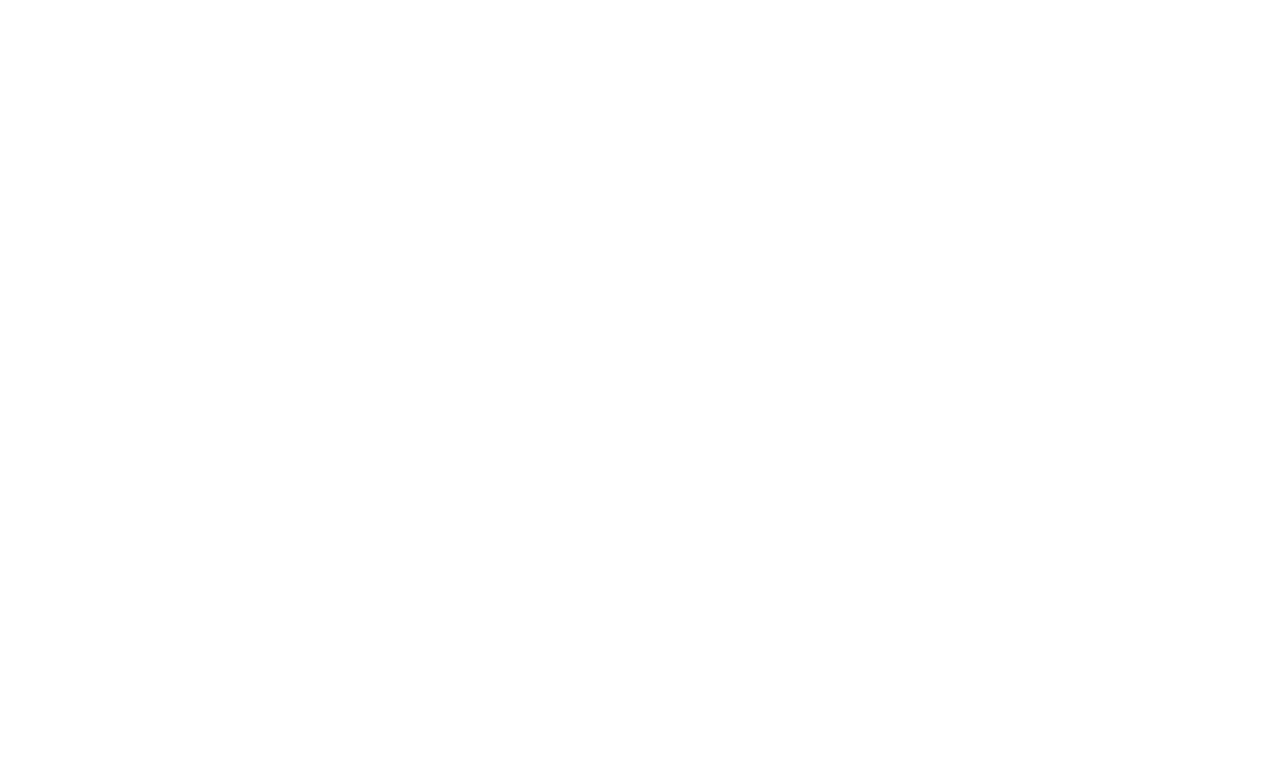
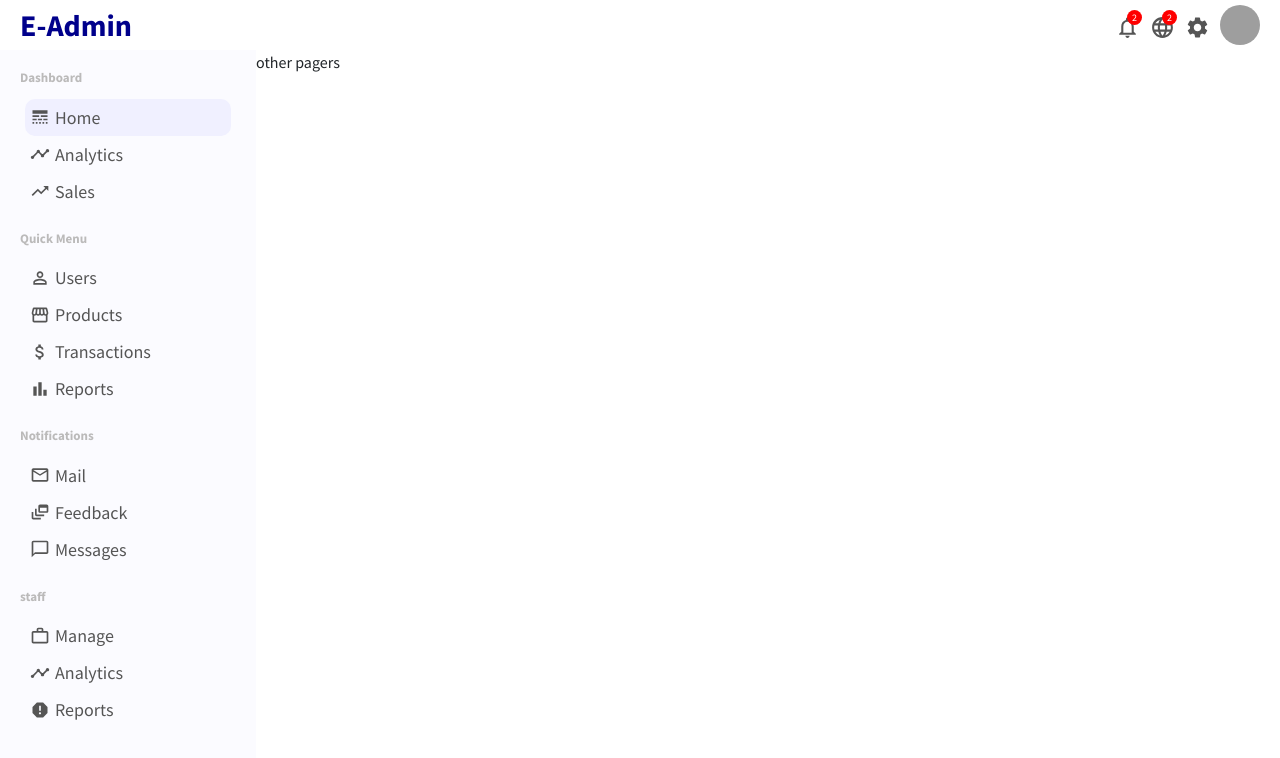
Before and after one commit to team4fwd/e-commerce, a React (Create React App) app in the folder client/: page /admin in a window 1280 px wide. Before the commit this address had no page. Shown: the top 758 px of the page. Built offline with nearby package versions, Linux system fonts and the light colour scheme; grey boxes are pictures that could not be loaded.

Commit message:
add admin panel layout

```diff
--- a/client/package.json
+++ b/client/package.json
@@ -10,6 +10,7 @@
     "react": "^17.0.0",
     "react-bootstrap": "^2.2.2",
     "react-dom": "^17.0.0",
+    "react-icons": "^4.3.1",
     "react-redux": "^7.2.8",
     "react-router-dom": "^6.3.0",
     "react-scripts": "5.0.0",
--- a/client/public/index.html
+++ b/client/public/index.html
@@ -10,20 +10,11 @@
       content="Web site created using create-react-app"
     />
     <link rel="apple-touch-icon" href="%PUBLIC_URL%/logo192.png" />
-    <!--
-      manifest.json provides metadata used when your web app is installed on a
-      user's mobile device or desktop. See https://developers.google.com/web/fundamentals/web-app-manifest/
-    -->
     <link rel="manifest" href="%PUBLIC_URL%/manifest.json" />
-    <!--
-      Notice the use of %PUBLIC_URL% in the tags above.
-      It will be replaced with the URL of the `public` folder during the build.
-      Only files inside the `public` folder can be referenced from the HTML.
-
-      Unlike "/favicon.ico" or "favicon.ico", "%PUBLIC_URL%/favicon.ico" will
-      work correctly both with client-side routing and a non-root public URL.
-      Learn how to configure a non-root public URL by running `npm run build`.
-    -->
+    <link
+      href="https://fonts.googleapis.com/css2?family=Source+Sans+Pro:wght@200;300;400;600;700;900&display=swap"
+      rel="stylesheet"
+    />
     <title>React App</title>
   </head>
   <body>
--- a/client/src/App.js
+++ b/client/src/App.js
@@ -2,6 +2,7 @@
 import Cart from './pages/Cart';
 import Order from './pages/Order';
 import Profile from './pages/Profile';
+import Admin from './pages/Admin';
 
 function App() {
   return (
@@ -10,6 +11,7 @@
         <Route path='/cart' element={<Cart />} />
         <Route path='/profile' element={<Profile />} />
         <Route path='/order' element={<Order />} />
+        <Route path='/admin' element={<Admin />} />
       </Routes>
     </Router>
   );
--- /dev/null
+++ b/client/src/components/admin/Sidebar.jsx
@@ -0,0 +1,99 @@
+import React from 'react';
+import './Sidebar.scss';
+import {
+  MdLineStyle,
+  MdTrendingUp,
+  MdPermIdentity,
+  MdStorefront,
+  MdAttachMoney,
+  MdBarChart,
+  MdMailOutline,
+  MdDynamicFeed,
+  MdChatBubbleOutline,
+  MdWorkOutline,
+  MdTimeline,
+  MdReport,
+} from 'react-icons/md';
+
+const Sidebar = () => {
+  return (
+    <div className='sidebar'>
+      <div className='sidebar__wrapper'>
+        <div className='sidebar__menu'>
+          <h3 className='sidebar__title'>Dashboard</h3>
+          <ul className='sidebar__list'>
+            <li className='sidebar__list-item active'>
+              <MdLineStyle className='sidebar__icon' />
+              Home
+            </li>
+            <li className='sidebar__list-item'>
+              <MdTimeline className='sidebar__icon' />
+              Analytics
+            </li>
+            <li className='sidebar__list-item'>
+              <MdTrendingUp className='sidebar__icon' />
+              Sales
+            </li>
+          </ul>
+        </div>
+        <div className='sidebar__menu'>
+          <h3 className='sidebar__title'>Quick Menu</h3>
+          <ul className='sidebar__list'>
+            <li className='sidebar__list-item'>
+              <MdPermIdentity className='sidebar__icon' />
+              Users
+            </li>
+            <li className='sidebar__list-item'>
+              <MdStorefront className='sidebar__icon' />
+              Products
+            </li>
+            <li className='sidebar__list-item'>
+              <MdAttachMoney className='sidebar__icon' />
+              Transactions
+            </li>
+            <li className='sidebar__list-item'>
+              <MdBarChart className='sidebar__icon' />
+              Reports
+            </li>
+          </ul>
+        </div>
+        <div className='sidebar__menu'>
+          <h3 className='sidebar__title'>Notifications</h3>
+          <ul className='sidebar__list'>
+            <li className='sidebar__list-item'>
+              <MdMailOutline className='sidebar__icon' />
+              Mail
+            </li>
+            <li className='sidebar__list-item'>
+              <MdDynamicFeed className='sidebar__icon' />
+              Feedback
+            </li>
+            <li className='sidebar__list-item'>
+              <MdChatBubbleOutline className='sidebar__icon' />
+              Messages
+            </li>
+          </ul>
+        </div>
+        <div className='sidebar__menu'>
+          <h3 className='sidebar__title'>staff</h3>
+          <ul className='sidebar__list'>
+            <li className='sidebar__list-item'>
+              <MdWorkOutline className='sidebar__icon' />
+              Manage
+            </li>
+            <li className='sidebar__list-item'>
+              <MdTimeline className='sidebar__icon' />
+              Analytics
+            </li>
+            <li className='sidebar__list-item'>
+              <MdReport className='sidebar__icon' />
+              Reports
+            </li>
+          </ul>
+        </div>
+      </div>
+    </div>
+  );
+};
+
+export default Sidebar;
--- /dev/null
+++ b/client/src/components/admin/Sidebar.scss
@@ -0,0 +1,41 @@
+.sidebar {
+  flex: 1;
+  height: calc(100vh - 50px);
+  position: sticky;
+  top: 50px;
+  font-size: 18px;
+  background-color: rgb(251, 251, 255);
+
+  &__wrapper {
+    padding: 20px;
+    color: #555;
+  }
+
+  &__title {
+    font-size: 13px;
+    font-weight: bold;
+    color: rgb(187, 186, 186);
+  }
+
+  &__list {
+    list-style: none;
+    padding: 5px;
+
+    &-item {
+      padding: 5px;
+      display: flex;
+      align-items: center;
+      border-radius: 10px;
+      gap: 5px;
+
+      &.active,
+      &:hover {
+        background-color: rgb(240, 240, 255);
+      }
+    }
+  }
+
+  &__icon {
+    font-size: 20px;
+  }
+}
--- /dev/null
+++ b/client/src/components/admin/Topbar.jsx
@@ -0,0 +1,35 @@
+import React from 'react';
+import './Topbar.scss';
+import { MdNotificationsNone, MdLanguage, MdSettings } from 'react-icons/md';
+
+function Topbar() {
+  return (
+    <div className='topbar'>
+      <div className='topbar__wrapper'>
+        <div className='top-left'>
+          <span className='topbar__logo'>E-Admin</span>
+        </div>
+        <div className='top-right'>
+          <div className='topbar__icon'>
+            <MdNotificationsNone />
+            <span className='topbar__icon-badge'>2</span>
+          </div>
+          <div className='topbar__icon'>
+            <MdLanguage />
+            <span className='topbar__icon-badge'>2</span>
+          </div>
+          <div className='topbar__icon'>
+            <MdSettings />
+          </div>
+          <img
+            src='https://cdn-icons-png.flaticon.com/512/3135/3135715.png'
+            alt='user-avatar'
+            className='topbar__avatar'
+          />
+        </div>
+      </div>
+    </div>
+  );
+}
+
+export default Topbar;
--- /dev/null
+++ b/client/src/components/admin/Topbar.scss
@@ -0,0 +1,57 @@
+.topbar {
+  width: 100%;
+  height: 50px;
+  background-color: white;
+  position: sticky;
+  top: 0;
+  z-index: 999;
+
+  &__wrapper {
+    height: 100%;
+    padding: 0 20px;
+    display: flex;
+    align-items: center;
+    justify-content: space-between;
+  }
+
+  &__logo {
+    color: darkblue;
+    font-weight: bold;
+    font-size: 30px;
+    cursor: pointer;
+  }
+
+  .top-right {
+    display: flex;
+    align-items: center;
+    gap: 10px;
+  }
+
+  &__icon {
+    position: relative;
+    font-size: 25px;
+    color: #555;
+    cursor: pointer;
+
+    &-badge {
+      position: absolute;
+      top: 4px;
+      right: -2px;
+      width: 15px;
+      height: 15px;
+      border-radius: 50%;
+      background-color: red;
+      color: white;
+      display: flex;
+      align-items: center;
+      justify-content: center;
+      font-size: 10px;
+    }
+  }
+  &__avatar {
+    width: 40px;
+    height: 40px;
+    border-radius: 50%;
+    cursor: pointer;
+  }
+}
--- /dev/null
+++ b/client/src/pages/Admin.jsx
@@ -0,0 +1,18 @@
+import React from 'react';
+import Sidebar from '../components/admin/Sidebar';
+import Topbar from '../components/admin/Topbar';
+import './Admin.scss';
+
+const Admin = () => {
+  return (
+    <div className='admin'>
+      <Topbar />
+      <div className='admin-container'>
+        <Sidebar />
+        <div className='other'>other pagers</div>
+      </div>
+    </div>
+  );
+};
+
+export default Admin;
--- /dev/null
+++ b/client/src/pages/Admin.scss
@@ -0,0 +1,12 @@
+.admin {
+  font-family: 'Source Sans Pro', sans-serif;
+  margin: 0;
+
+  &-container {
+    display: flex;
+  }
+
+  .other {
+    flex: 4;
+  }
+}
```
Also changed, not shown: 1 other file (tests, documents, lock files or other folders).
